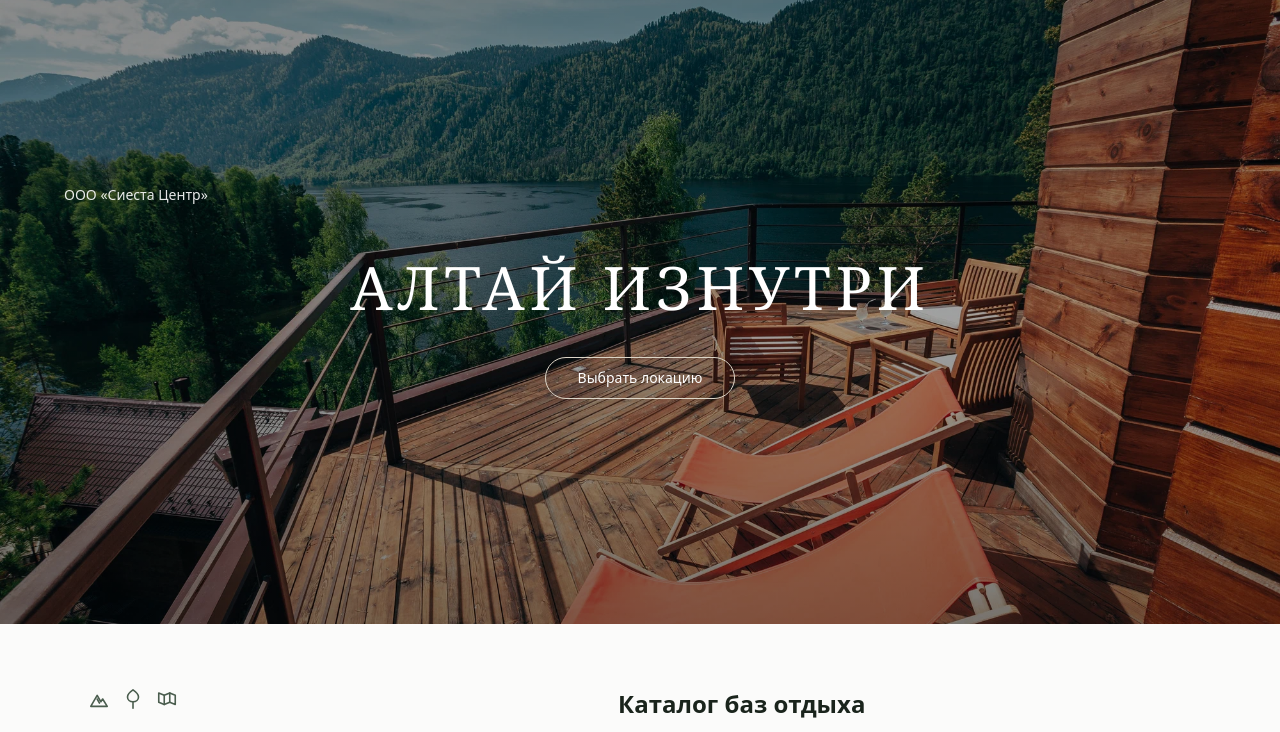
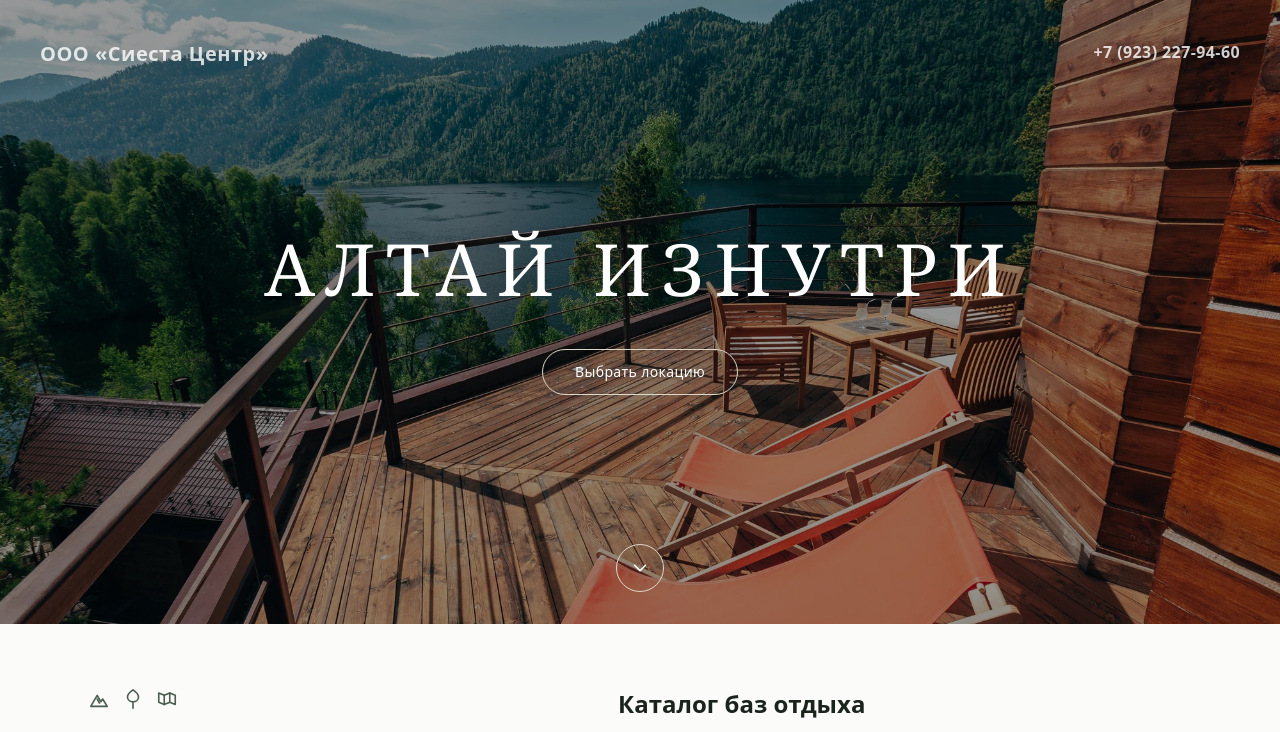
Before and after one commit to mark30122019-bit/siesta-altay, a Next.js app: page / in a window 1280 px wide. Shown: the top 732 px of the page. Built offline with nearby package versions, Linux system fonts and the light colour scheme.

Commit message:
fix main

```diff
--- /dev/null
+++ b/src/components/home/hero-phone-link.tsx
@@ -0,0 +1,61 @@
+"use client";
+
+import { useRef, useState } from "react";
+
+import { Typography } from "@/components/ui/typography";
+import { UI_CONFIG } from "@/config/uiConfig";
+import { cn } from "@/lib/utils";
+
+type HeroPhoneLinkProps = {
+  phone: string;
+  className?: string;
+};
+
+function canHoverFine() {
+  return (
+    typeof window !== "undefined" &&
+    window.matchMedia("(hover: hover) and (pointer: fine)").matches
+  );
+}
+
+export function HeroPhoneLink({ phone, className }: HeroPhoneLinkProps) {
+  const [copied, setCopied] = useState(false);
+  const resetTimer = useRef<ReturnType<typeof setTimeout> | null>(null);
+
+  async function copyPhone() {
+    try {
+      await navigator.clipboard.writeText(phone);
+      setCopied(true);
+      if (resetTimer.current) clearTimeout(resetTimer.current);
+      resetTimer.current = setTimeout(() => setCopied(false), 1500);
+    } catch {
+      // clipboard may be blocked — tel: still works on click
+    }
+  }
+
+  function handleMouseEnter() {
+    if (canHoverFine()) {
+      void copyPhone();
+    }
+  }
+
+  return (
+    <Typography
+      variant="caption"
+      className={cn(
+        "absolute right-8 top-8 z-10 font-sans text-xl font-semibold tracking-wide text-white/80 md:right-10 md:top-10 md:text-base",
+        className
+      )}
+    >
+      <a
+        href={`tel:${phone}`}
+        className="hover:text-white"
+        onMouseEnter={handleMouseEnter}
+        title={copied ? UI_CONFIG.home.phoneCopied : phone}
+        aria-label={copied ? UI_CONFIG.home.phoneCopied : phone}
+      >
+        {phone}
+      </a>
+    </Typography>
+  );
+}
--- /dev/null
+++ b/src/components/home/hero-scroll-down.tsx
@@ -0,0 +1,33 @@
+"use client";
+
+import { Button } from "@/components/ui/button";
+import { Icon } from "@/components/ui/icon";
+import { UI_CONFIG } from "@/config/uiConfig";
+
+const HERO_ID = "hero";
+
+export function HeroScrollDown() {
+  function handleClick() {
+    const hero = document.getElementById(HERO_ID);
+    if (!hero) return;
+
+    window.scrollTo({
+      top: hero.offsetTop + hero.offsetHeight,
+      behavior: "smooth",
+    });
+  }
+
+  return (
+    <Button
+      variant="ghost"
+      type="button"
+      onClick={handleClick}
+      aria-label={UI_CONFIG.home.scrollDownAria}
+      className="absolute bottom-8 left-1/2 z-10 h-12 w-12 -translate-x-1/2 rounded-full border border-white bg-transparent p-0 text-white hover:bg-white hover:text-[#1A241C]"
+    >
+      <Icon name="chevronDown" size={22} />
+    </Button>
+  );
+}
+
+export { HERO_ID };
--- a/src/components/home/hero-section.tsx
+++ b/src/components/home/hero-section.tsx
@@ -1,34 +1,38 @@
 import { Button } from "@/components/ui/button";
 import { Typography } from "@/components/ui/typography";
+import { HeroPhoneLink } from "@/components/home/hero-phone-link";
+import { HeroScrollDown, HERO_ID } from "@/components/home/hero-scroll-down";
 import { GLOBAL_CONFIG } from "@/config/global";
 import { UI_CONFIG } from "@/config/uiConfig";
 
 export function HeroSection() {
   return (
-    <section className="relative flex min-h-[78vh] w-full items-center justify-center overflow-hidden">
+    <section
+      id={HERO_ID}
+      className="relative flex h-[78vh] w-full items-center justify-center overflow-hidden"
+    >
       {/* eslint-disable-next-line @next/next/no-img-element */}
       <img
         src={UI_CONFIG.home.heroImage}
         alt=""
-        className="absolute inset-0 h-full w-full object-cover"
+        className="absolute inset-0 h-full w-full object-cover object-center"
         aria-hidden
       />
-      <div
-        className="absolute inset-0 bg-gradient-to-b from-black/45 via-black/35 to-black/50"
-        aria-hidden
-      />
+      <div className="absolute inset-0 bg-black/40" aria-hidden />
 
-      <div className="relative z-10 mx-auto flex w-full max-w-6xl flex-col items-center px-6 py-20 text-center">
-        <Typography
-          variant="caption"
-          className="absolute left-6 top-8 text-white/90 md:left-0 md:top-10"
-        >
-          {GLOBAL_CONFIG.companyName}
-        </Typography>
+      <Typography
+        variant="caption"
+        className="absolute left-8 top-8 z-10 font-sans text-xl font-bold tracking-wide text-white/80 md:left-10 md:top-10"
+      >
+        {GLOBAL_CONFIG.companyName}
+      </Typography>
 
+      <HeroPhoneLink phone={GLOBAL_CONFIG.phone} />
+
+      <div className="relative z-10 flex flex-col items-center px-6 text-center">
         <Typography
           variant="h1"
-          className="mt-16 max-w-4xl uppercase tracking-[0.08em] text-white md:mt-8 md:text-5xl lg:text-6xl"
+          className="mb-8 max-w-5xl font-serif text-5xl font-normal uppercase leading-[1.1] tracking-[0.14em] text-white md:mb-10 md:text-7xl"
         >
           {UI_CONFIG.home.heroTitle}
         </Typography>
@@ -36,11 +40,13 @@ export function HeroSection() {
         <Button
           variant="ghost"
           href="#catalog"
-          className="mt-10 rounded-full border border-white/90 px-8 text-white hover:bg-white/10"
+          className="rounded-full border border-white bg-transparent px-8 py-3 text-sm font-normal tracking-wide text-white hover:bg-white hover:text-[#1A241C]"
         >
           {UI_CONFIG.home.chooseLocation}
         </Button>
       </div>
+
+      <HeroScrollDown />
     </section>
   );
 }
--- a/src/components/ui/icon.tsx
+++ b/src/components/ui/icon.tsx
@@ -140,6 +140,19 @@ const icons = {
       <path d="m9 6 6 6-6 6" />
     </svg>
   ),
+  chevronDown: (
+    <svg
+      viewBox="0 0 24 24"
+      fill="none"
+      stroke="currentColor"
+      strokeWidth="1.75"
+      strokeLinecap="round"
+      strokeLinejoin="round"
+      aria-hidden="true"
+    >
+      <path d="m6 9 6 6 6-6" />
+    </svg>
+  ),
   quote: (
     <svg
       viewBox="0 0 24 24"
@@ -166,7 +179,7 @@ export interface IconProps extends React.HTMLAttributes<HTMLSpanElement> {
 
 /**
  * Локальный SSR-компонент иконок (инлайн SVG, без CDN).
- * name: bath | pool | water | wifi | fog | mountains | tree | map | chevron | quote | star
+ * name: bath | pool | water | wifi | fog | mountains | tree | map | chevron | chevronDown | quote | star
  */
 function Icon({ name, size = 24, className, title, ...props }: IconProps) {
   const svg = icons[name];
--- a/src/components/ui/typography.tsx
+++ b/src/components/ui/typography.tsx
@@ -29,12 +29,27 @@ const variantTags: Record<TypographyVariant, "h1" | "h2" | "h3" | "p" | "span">
     caption: "span",
   };
 
+/** text-sm / md:text-4xl / lg:text-[11px] и т.п. */
+const TEXT_SIZE_CLASS =
+  /(?:\S+:)?text-(?:xs|sm|base|lg|xl|[2-9]xl|\[[^\]]+\])/g;
+
+function hasTextSizeOverride(className?: string) {
+  if (!className) return false;
+  TEXT_SIZE_CLASS.lastIndex = 0;
+  return TEXT_SIZE_CLASS.test(className);
+}
+
+function stripTextSizes(classes: string) {
+  return classes.replace(TEXT_SIZE_CLASS, "").replace(/\s+/g, " ").trim();
+}
+
 function Typography({ variant, children, className }: TypographyProps) {
   const Comp = variantTags[variant];
+  const base = hasTextSizeOverride(className)
+    ? stripTextSizes(variantStyles[variant])
+    : variantStyles[variant];
 
-  return (
-    <Comp className={cn(variantStyles[variant], className)}>{children}</Comp>
-  );
+  return <Comp className={cn(base, className)}>{children}</Comp>;
 }
 
 export { Typography };
--- a/src/config/global.ts
+++ b/src/config/global.ts
@@ -3,6 +3,7 @@ import type { SiteConfig } from "@/types";
 export const GLOBAL_CONFIG: SiteConfig = {
   companyName: "ООО «Сиеста Центр»",
   brandName: "Алтай изнутри",
+  phone: "+7 (923) 227-94-60",
   commissionRate: "10%",
   filters: {
     forWhom: [
--- a/src/config/uiConfig.ts
+++ b/src/config/uiConfig.ts
@@ -10,6 +10,8 @@ export const UI_CONFIG = {
     cultureMore: "Подробнее ›",
     thumbAltFallback: "Локация на Алтае",
     heroImage: "/media/hero/home.webp",
+    scrollDownAria: "Прокрутить вниз",
+    phoneCopied: "Скопировано",
     featuredSlugs: ["kedrovyj-ogon", "zolotoe-cvetenie"] as const,
   },
   filters: {
--- a/src/types/index.ts
+++ b/src/types/index.ts
@@ -62,6 +62,7 @@ export interface TestimonialItem {
 export interface SiteConfig {
     companyName: string;
     brandName: string;
+    phone: string;
     commissionRate: string;
     manifest: ManifestConfig;
     promoTour: PromoTourConfig;
```
